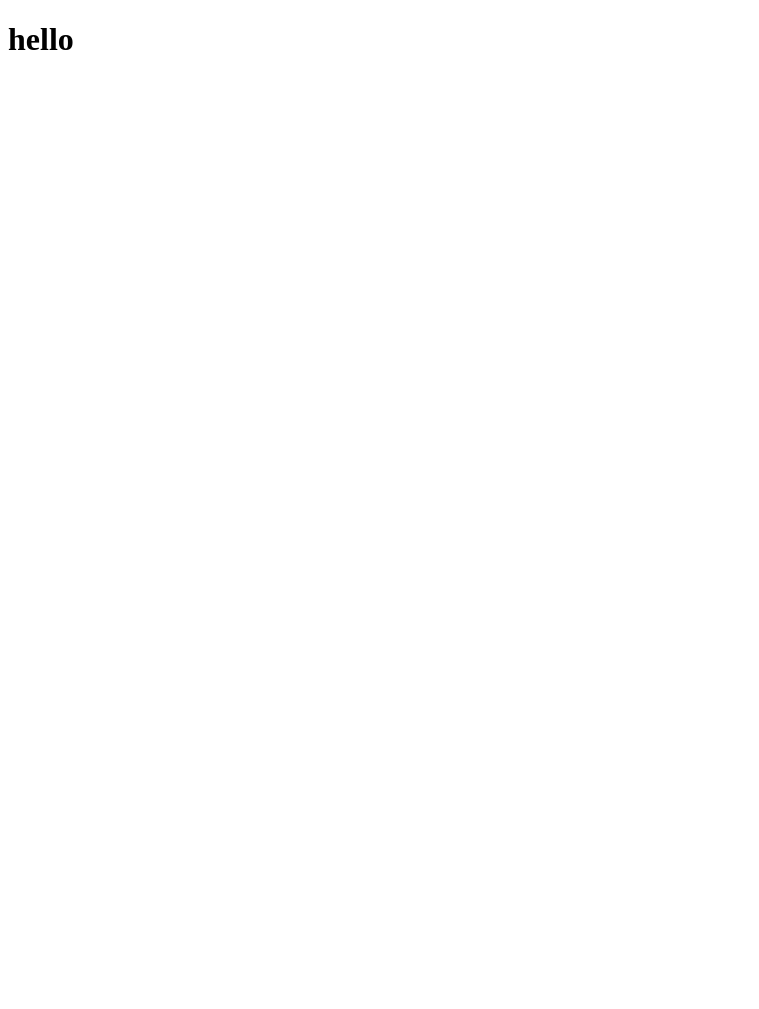
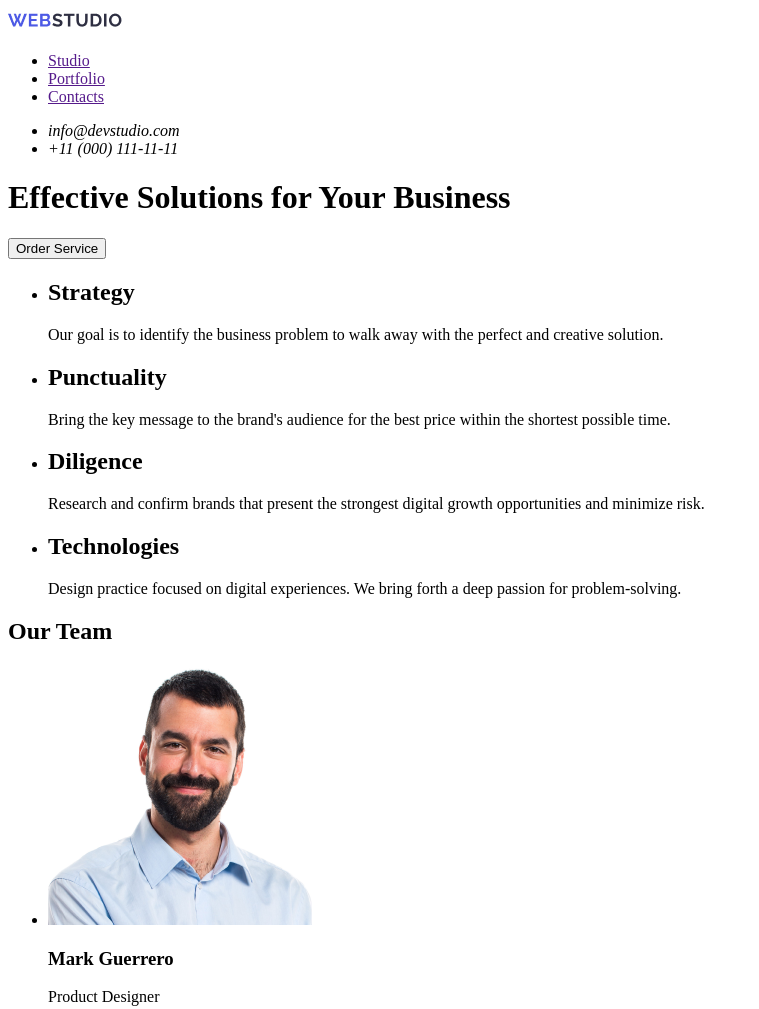
Before and after one commit to DimaHirchyk/first-project, a plain HTML site: page index.html in a window 1280 px wide. Shown: the top 1009 px of the page, without its empty margins (0-759 px from the left). Before the commit the page ends 800 px from the top, so only its background shows below. Drawn offline with Linux system fonts and the light colour scheme.

Commit message:
first finish

```diff
--- a/index.html
+++ b/index.html
@@ -3,9 +3,95 @@
   <head>
     <meta charset="UTF-8" />
     <meta name="viewport" content="width=device-width, initial-scale=1.0" />
-    <title>Webdok</title>
+    <title>Webstudio</title>
   </head>
   <body>
-    <h1>hello</h1>
+    <header>
+      <a href="">
+        <img src="./images/Logo.png" alt="Logo" />
+      </a>
+      <nav>
+        <ul>
+          <li>
+            <a href="">Studio</a>
+          </li>
+          <li>
+            <a href="">Portfolio</a>
+          </li>
+          <li>
+            <a href="">Contacts</a>
+          </li>
+        </ul>
+      </nav>
+      <ul>
+        <li><address>info@devstudio.com</address></li>
+        <li><address>+11 (000) 111-11-11</address></li>
+      </ul>
+    </header>
+    <main>
+      <h1>Effective Solutions for Your Business</h1>
+      <button type="button">Order Service</button>
+      <ul>
+        <li>
+          <h2>Strategy</h2>
+          <p>
+            Our goal is to identify the business problem to walk away with the
+            perfect and creative solution.
+          </p>
+        </li>
+        <li>
+          <h2>Punctuality</h2>
+          <p>
+            Bring the key message to the brand's audience for the best price
+            within the shortest possible time.
+          </p>
+        </li>
+        <li>
+          <h2>Diligence</h2>
+          <p>
+            Research and confirm brands that present the strongest digital
+            growth opportunities and minimize risk.
+          </p>
+        </li>
+        <li>
+          <h2>Technologies</h2>
+          <p>
+            Design practice focused on digital experiences. We bring forth a
+            deep passion for problem-solving.
+          </p>
+        </li>
+      </ul>
+      <h2>Our Team</h2>
+      <ul>
+        <li>
+          <img src="./images/img1.png" alt="foto1" />
+          <h3>Mark Guerrero</h3>
+          <p>Product Designer</p>
+        </li>
+        <li>
+          <img src="./images/img2.png" alt="foto2" />
+          <h3>Tom Ford</h3>
+          <p>Frontend Developer</p>
+          <h3></h3>
+        </li>
+        <li>
+          <img src="./images/img3.png" alt="foto3" />
+          <h3>Camila Garcia</h3>
+          <p>Marketing</p>
+        </li>
+        <li>
+          <img src="./images/img4.png" alt="foto4" />
+          <h3>Daniel Wilson</h3>
+          <p>UI Designer</p>
+        </li>
+      </ul>
+    </main>
+    <footer>
+      <a href=""><img src="./images/Logo.png" alt="Logo" /></a>
+      <p>
+        Increase the flow of customers and sales for your business with digital
+        marketing & growth solutions.
+      </p>
+    </footer>
   </body>
 </html>
```
Also changed, not shown: images/Logo.png (added), images/img1.png (added), images/img2.png (added), images/img3.png (added), images/img4.png (added).
